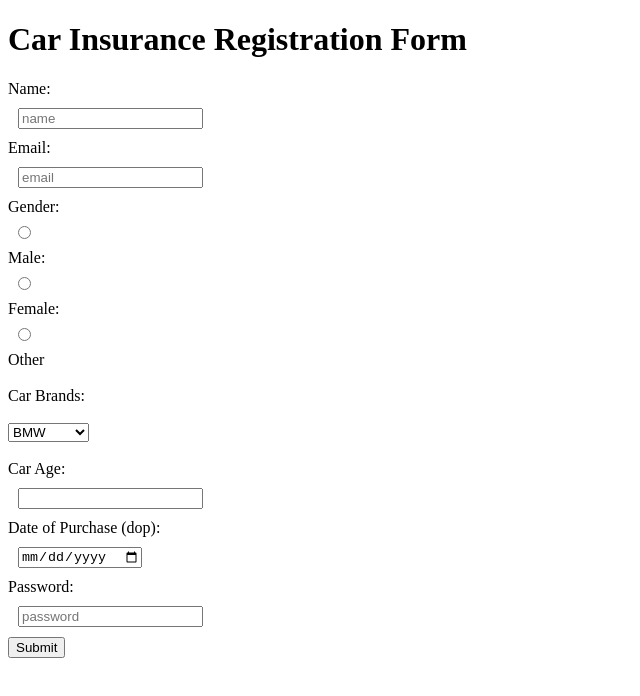
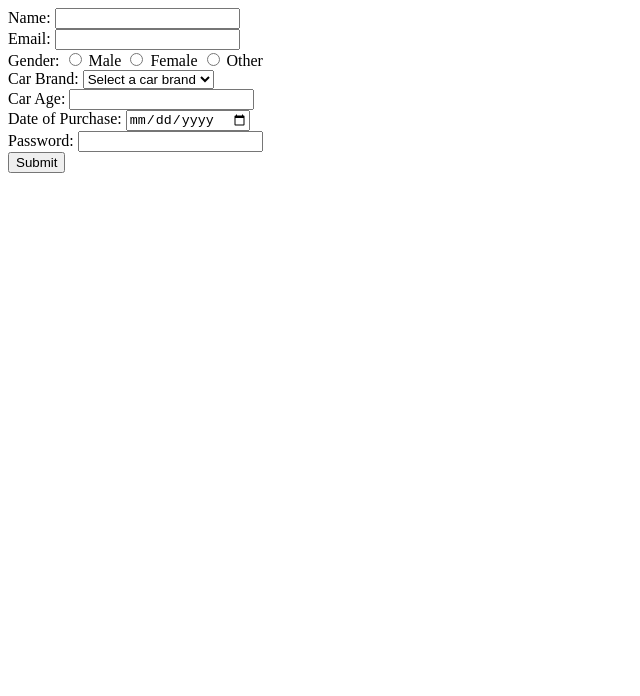
Before and after one commit to acciojob/car-insurance-form-Vaishali7599, a website: page main.html in a window 1280 px wide. Shown: the whole page, without its empty margins (0-640 px from the left). Drawn offline with Linux system fonts and the light colour scheme.

Commit message:
created a submission

```diff
--- a/main.html
+++ b/main.html
@@ -1,53 +1,62 @@
 <!DOCTYPE html>
+<html lang="en">
+<head>
+    <meta charset="UTF-8">
+    <meta name="viewport" content="width=device-width, initial-scale=1.0">
+    <title>Car Insurance Registration Form</title>
+</head>
+<body>
+    <form action="#" method="POST">
+        <div>
+            <label for="name">Name:</label>
+            <input type="text" id="name" name="name" required>
+        </div>
 
-<html>
+        <div>
+            <label for="email">Email:</label>
+            <input type="email" id="email" name="email" required>
+        </div>
 
-<head>
-	<link rel="stylesheet" href="styles.css">
-	<style>
-		input,submit{
-			display: block;
-			margin: 10px;
-		}
-	</style>
-</head>
-
-<body>
-
-   <h1>Car Insurance Registration Form</h1>
-	<form action="/register-insurance" method="post">
-		<label for="name">Name:</label>
-		<input type="text" id="name" name="name" placeholder="name" required>
-		<label for="email">Email:</label>
-		<input type="email" id="email" name="email" placeholder="email" required>
+        <div>
             <label>Gender:</label>
             <input type="radio" id="male" name="gender" value="male" required>
-		<label for="male">Male:</label>
+            <label for="male">Male</label>
+
             <input type="radio" id="female" name="gender" value="female" required>
-		<label for="female">Female:</label>
+            <label for="female">Female</label>
+
             <input type="radio" id="other" name="gender" value="other" required>
-        <label for="other">Other</label><br><br>
+            <label for="other">Other</label>
+        </div>
 
-
-		<label for="Cars">Car Brands:</label><br><br>
-		<select id="car" name="car">
+        <div>
+            <label for="cars">Car Brand:</label>
+            <select id="cars" name="cars">
+                <option value="">Select a car brand</option>
                 <option value="bmw">BMW</option>
                 <option value="audi">Audi</option>
-			<option value="mercedez">Mercedez</option>
-		</select><br><br>
+                <option value="mercedes">Mercedes</option>
+            </select>
+        </div>
 
+        <div>
             <label for="carage">Car Age:</label>
-		<input type="number" id="carage" name="car age" required>
-		<label for="dop">Date of Purchase (dop):</label>
+            <input type="number" id="carage" name="carage" required>
+        </div>
 
+        <div>
+            <label for="dop">Date of Purchase:</label>
             <input type="date" id="dop" name="dop" required>
+        </div>
 
+        <div>
+            <label for="password">Password:</label>
+            <input type="password" id="password" name="password" required>
+        </div>
 
-		<label for="password">Password:</label>
-		<input type="password" id="name" name="password" placeholder="password" required>
+        <div>
             <button type="submit">Submit</button>
+        </div>
     </form>
-
 </body>
-
 </html>
```
Lines whose indentation alone changed are shown as unchanged.
